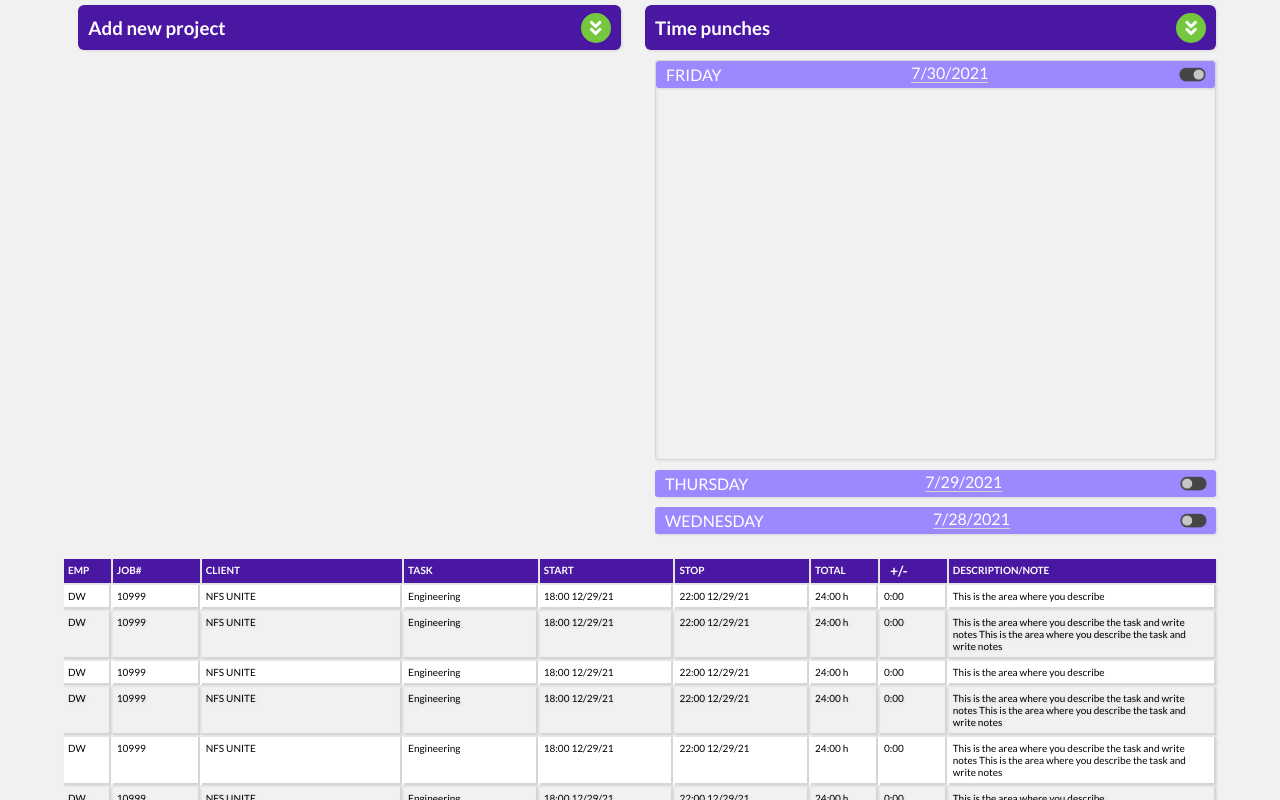
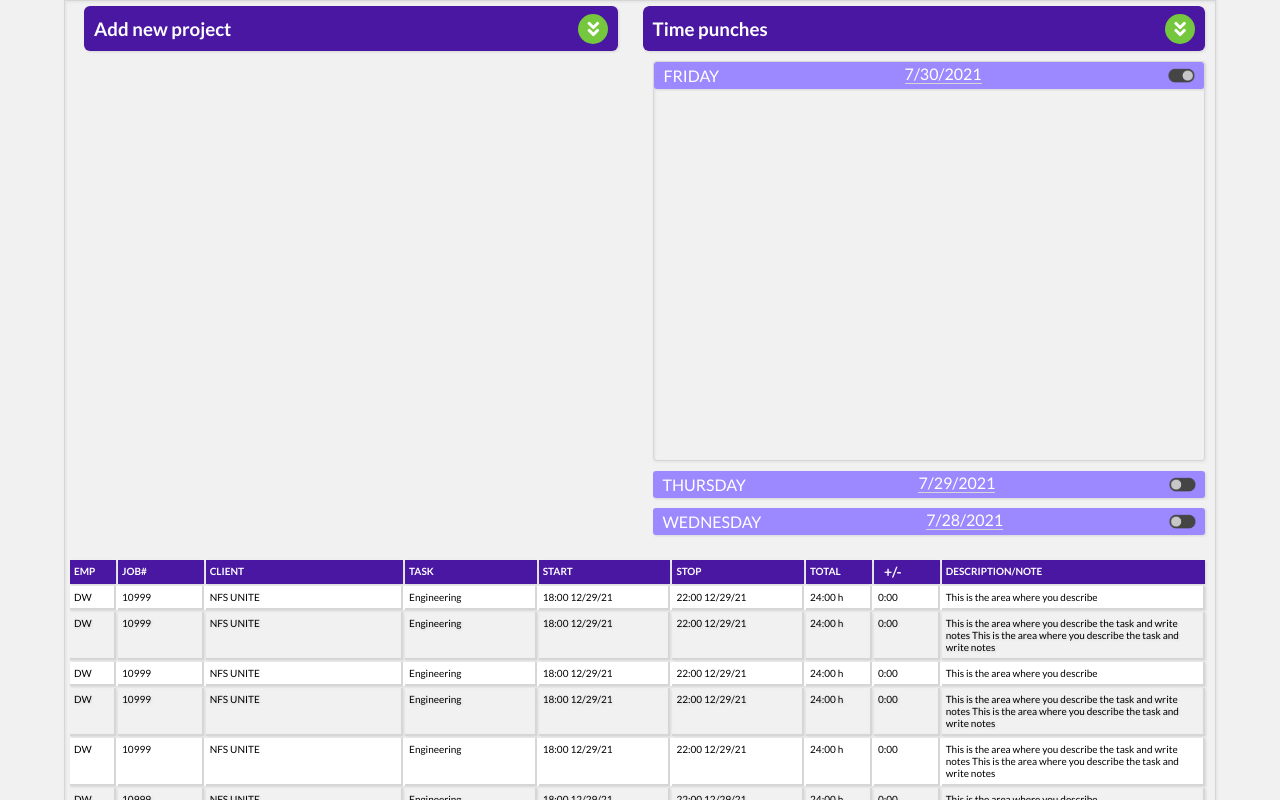
Before and after one commit to iidave/TimeTracker, a plain HTML site: page DW-TimeTracker/index.html in a window 1280 px wide. Both pictures are taken after a click on the button 595 px from the left and 27 px from the top of the page. Shown: the top 800 px of the page. Drawn offline with Linux system fonts and the light colour scheme.

Commit message:
updates to css and some JS

```diff
--- a/DW-TimeTracker/script.js
+++ b/DW-TimeTracker/script.js
@@ -211,8 +211,15 @@ function addProjectToArray() {
 }
 
 //Open and close Add new project window
-function openCloseContainer() {
+function openCloseContainer(e) {
   $addProjContainer.classList.toggle('add-proj-container-closed');
+  let arrowChild = $openCloseBtn.children;
+  let click = e.target;
+  console.log(click);
+  console.log(arrowChild);
+  //need to figure out how to change classList of Child arrow toggle up or down arrow
+  //not working yet
+  arrowChild.classList.toggle('fas fa-angle-double-down');
 }
 
 //Open and close Time Punch window
--- a/DW-TimeTracker/style.css
+++ b/DW-TimeTracker/style.css
@@ -34,11 +34,12 @@ body {
   grid-template-areas:
     'apc ccl'
     'lw lw';
+    /*apc = Add-project-card  ccl = container-card-lists lw = list-wrapper*/
   width: 90%;
   gap: 10px;
   filter: drop-shadow(1px 1px 1px var(--mid-gray));
-  /* border: 1px solid var(--mid-gray);
-  padding: 0 10px 5px 5px; */
+  border: 1px solid var(--mid-gray);
+  padding: 0 10px 5px 5px;
 }
 /*container styles section --------------*/
 
```
